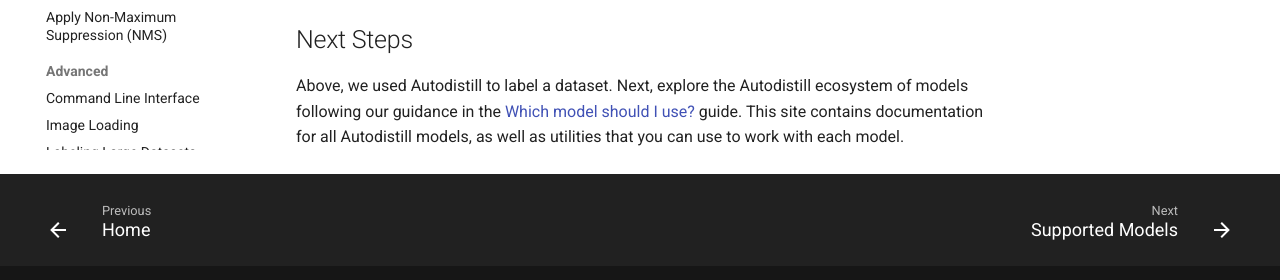
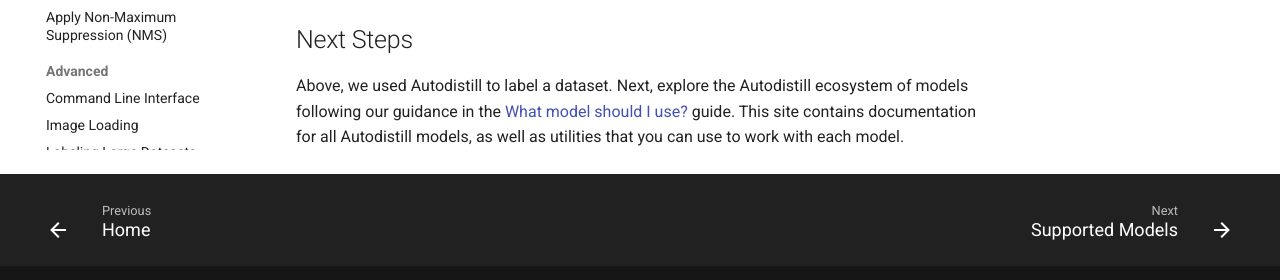
Before and after one commit to autodistill/autodistill, an MkDocs documentation site: the page built from docs/quickstart.md, in a window 1280 px wide and 900 px high, scrolled down 2871 px. Shown: the part 569-849 px from the top of the window. Built offline with MkDocs 1.6.1 and Material for MkDocs 9.7.7, drawn with Linux system fonts in a browser that asks for light colours; plug-ins that fetch from the network failed and are left out; comment, search, counter and statistics services are not loaded.

Commit message:
fix broken link in quickstart.md

```diff
--- a/docs/quickstart.md
+++ b/docs/quickstart.md
@@ -137,4 +137,4 @@
 
 ## Next Steps
 
-Above, we used Autodistill to label a dataset. Next, explore the Autodistill ecosystem of models following our guidance in the [Which model should I use?](/which-model-should-i-use/) guide. This site contains documentation for all Autodistill models, as well as utilities that you can use to work with each model.
+Above, we used Autodistill to label a dataset. Next, explore the Autodistill ecosystem of models following our guidance in the [What model should I use?](/what-model-should-i-use/) guide. This site contains documentation for all Autodistill models, as well as utilities that you can use to work with each model.
```
